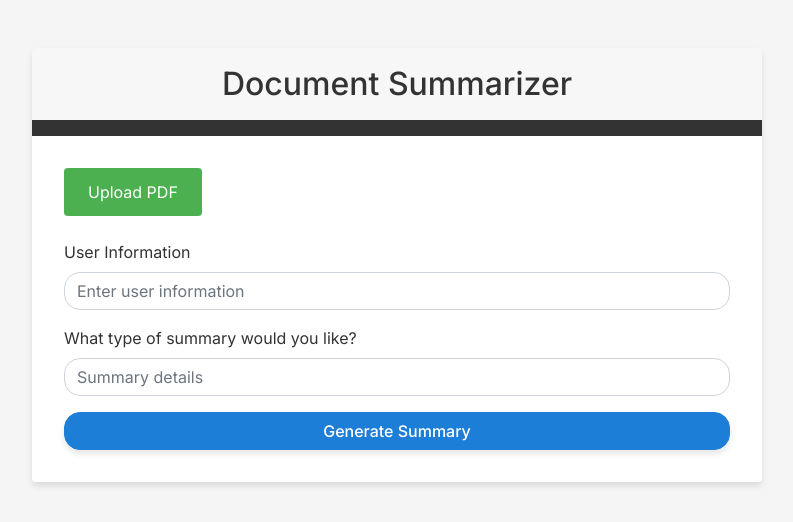
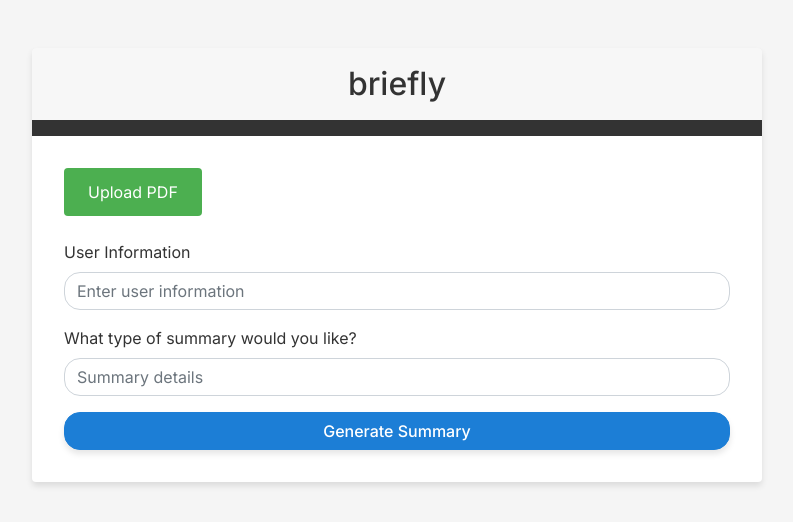
Before and after one commit to JGKing88/document_summarizer, a Flask app: page / in a window 1280 px wide. Shown: the top 522 px of the page, without its empty margins (243-1036 px from the left). Run offline with Flask 2, Linux system fonts and the light colour scheme; some libraries are stand-ins or nearby versions.

Commit message:
change title to briefly

```diff
--- a/ds/templates/index.html
+++ b/ds/templates/index.html
@@ -14,7 +14,7 @@
             <div class="col-md-8 offset-md-2">
                 <div class="card mt-5">
                     <div class="card-header">
-                        Document Summarizer
+                        briefly
                     </div>
                     <div class="card-body">
                         <form id="upload-form">
```
